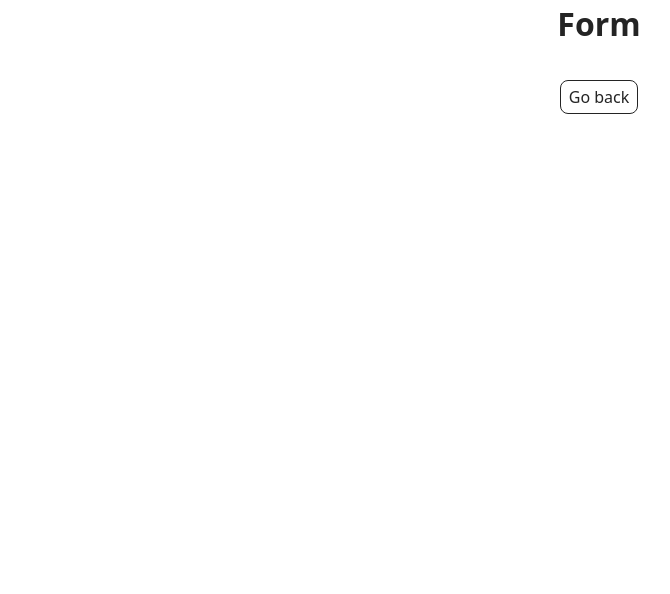
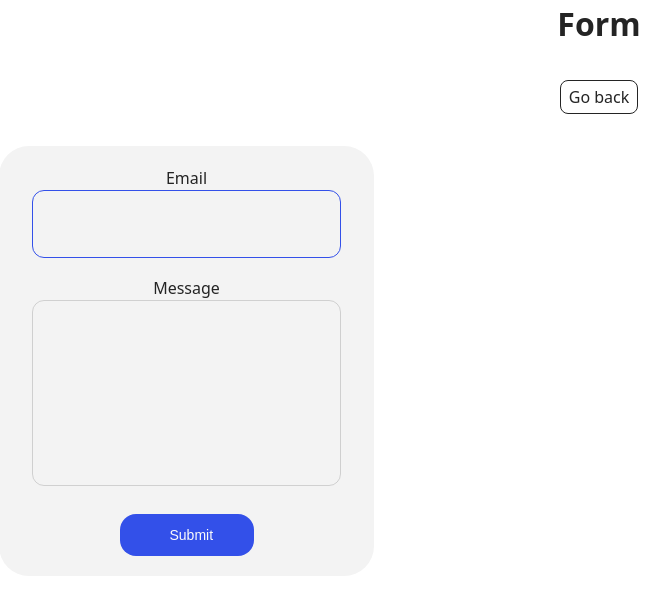
Before and after one commit to Anna-Orfinyak/goit-js-hw-09, a website built with Vite: page src/2-form.html in a window 1280 px wide. Shown: the whole page, without its empty margins (41-711 px from the left). Built offline with nearby package versions, Linux system fonts and the light colour scheme.

Commit message:
add task-2

```diff
--- a/src/2-form.html
+++ b/src/2-form.html
@@ -13,6 +13,19 @@
       <div class="container">
         <h1 class="main-title">Form</h1>
         <load src="./partials/back-link.html" />
+
+        <form class="feedback-form" autocomplete="off">
+          <label>
+            Email
+            <input type="email" name="email" autofocus />
+          </label>
+          <label>
+            Message
+            <textarea name="message" rows="8"></textarea>
+          </label>
+          <button type="submit">Submit</button>
+        </form>
+
       </div>
     </main>
 
--- a/src/css/back-link.css
+++ b/src/css/back-link.css
@@ -5,6 +5,7 @@
   margin-top: 32px;
   border: 1px solid;
   border-radius: 8px;
+  margin-bottom: 32px;
 }
 .back-link::before {
   content: '';
--- a/src/css/styles.css
+++ b/src/css/styles.css
@@ -28,3 +28,87 @@
   width: calc((100% - 2 * 24px) / 3);
   cursor: pointer;
 }
+
+.feedback-form {
+  display: flex;
+    flex-direction: column;
+    align-items: center;
+    gap: 18px;
+    border-radius: 30px;
+    padding: 20px 20px;
+    max-width: 335px;
+    height: auto;
+    background-color: #f3f3f3;
+}
+
+.feedback-form>label {
+  display: flex;
+  flex-direction: column;
+  width: auto;
+}
+
+input {
+  border: 1px solid rgba(12, 12, 12, 0.15);
+    border-radius: 12px;
+    padding: 12px 14px;
+    min-width: 279px;
+    height: 42px;
+    background-color: transparent;
+    outline: #f3f3f3;
+    cursor: pointer;
+    font-weight: 400;
+    font-size: 16px;
+    line-height: 1.25;
+    color: #0c0c0c;
+    transition: border-color 250ms linear;
+}
+
+input:focus,
+ input:hover{
+  border: 1px solid #3350e9
+}
+
+textarea {
+  border: 1px solid rgba(12, 12, 12, 0.15);
+  border-radius: 12px;
+    padding: 12px 14px;
+    min-width: 279px;
+    min-height: 84px;
+    resize: none;
+    background-color: transparent;
+    outline: #f3f3f3;
+    cursor: pointer;
+    margin-bottom: 28px;
+    font-weight: 400;
+    font-size: 16px;
+    line-height: 1.25;
+    color: #0c0c0c;
+    margin-bottom: 10px;
+    transition: border-color 250ms linear;
+}
+
+textarea:focus,
+textarea:hover {
+  border: 1px solid #3350e9
+}
+
+button {
+  border: none;
+  border-radius: 16px;
+  padding: 12px 50px;
+  width: 134px;
+  height: 42px;
+  background-color: #3350e9;
+  font-weight: 500;
+  font-size: 14px;
+  line-height: 1.29;
+  text-align: center;
+  color: #fbfbfb;
+  transition: background-color 250ms linear;
+  /* align-items: center; */
+}
+
+button:hover,
+button:focus {
+  background-color: #1f3cd4;
+}
--- a/src/js/1-gallery.js
+++ b/src/js/1-gallery.js
@@ -1,4 +1,3 @@
-console.log('Gallery')
 import SimpleLightbox from "simplelightbox";
 import "simplelightbox/dist/simple-lightbox.min.css";
 
--- a/src/js/2-form.js
+++ b/src/js/2-form.js
@@ -1 +1,43 @@
-console.log("Form");
+const form = document.querySelector('.feedback-form');
+
+const STORAGE_KEY = 'feedback-form-state';
+let formData = {
+    email: '',
+    message: ''
+};
+
+const storageData = localStorage.getItem(STORAGE_KEY);
+
+if (storageData) {
+    try {
+        const savedData = JSON.parse(storageData);
+        if (savedData.email) {
+            form.elements.email.value = savedData.email;
+          }
+          if (savedData.message) {
+            form.elements.message.value = savedData.message;
+          }
+    }
+    catch (err) {
+        console.error('Loading data from local storage failed', err);
+    }
+}
+
+form.addEventListener('input', (event) => {
+    const { name, value } = event.target;
+      if (name in formData) {
+        formData[name] = value.trim();
+        localStorage.setItem(STORAGE_KEY, JSON.stringify(formData));
+      }
+});
+
+form.addEventListener('submit', (event) => {
+    event.preventDefault();
+    if (!formData.email || !formData.message) {
+        alert('Fill please all fields');
+        return;
+    };
+    console.log('Form Data', formData);
+    localStorage.removeItem(STORAGE_KEY);
+    form.reset();
+});
```
